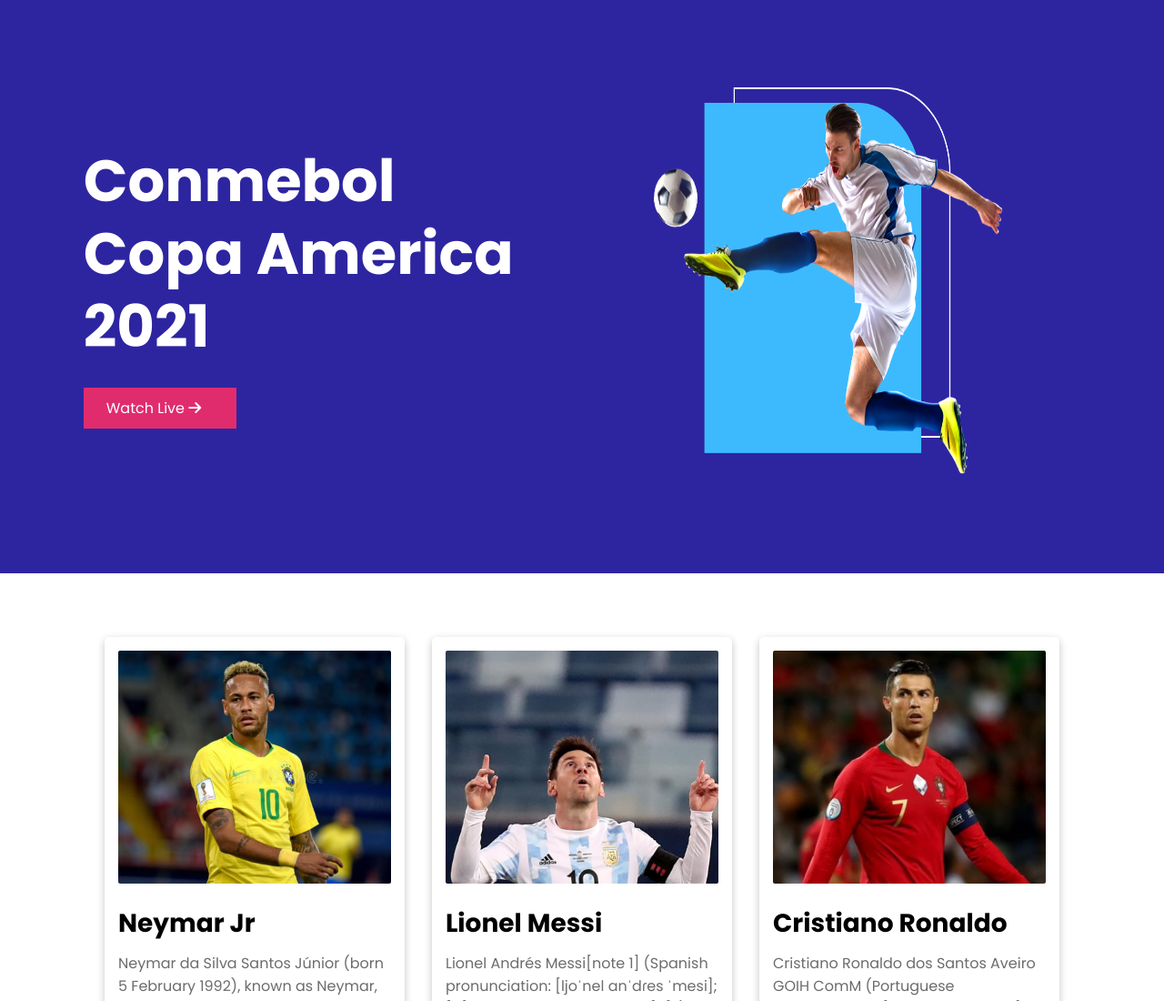
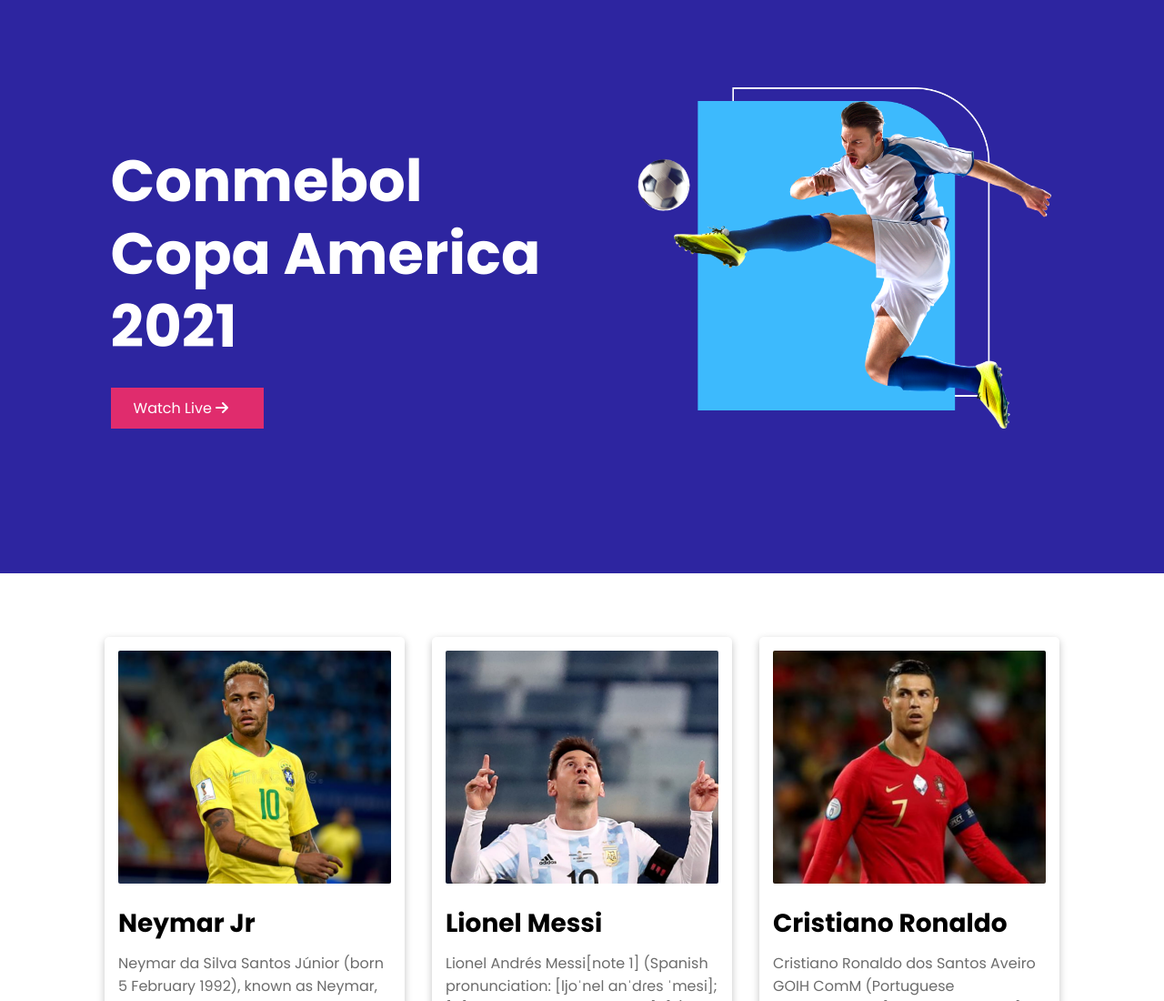
Before and after one commit to Jahin69/Assingment2-Football-Website, a plain HTML site: page index.html in a window 1280 px wide. Shown: the top 1100 px of the page at 91% size. Drawn offline with Linux system fonts and the light colour scheme.

Commit message:
finished

```diff
--- a/style.css
+++ b/style.css
@@ -27,7 +27,7 @@ main{
 
  }
  .header-detail{
-     width: 485px;
+     width: 40%;
  }
  .header-detail h1{
     width: 485px;
@@ -51,13 +51,13 @@ main{
 }
 
  .header-image {
-     width: 556.01px;
+     width: 40%;
      height: 438px;
      text-align: center;
  }
  .header-image img{
-     width: 388px;
-     height: 428px;
+     width: 100%;
+
      transition: transform 0.2s linear;
  }
  .header-image img:hover{
@@ -210,7 +210,7 @@ footer{
 /*-------------------------------
 media queries
 -------------------- */
-@media only screen and (max-width:600px) {
+@media only screen and (max-width:500px) {
 
 /* -----------header section media queries -------------*/
 header{
@@ -241,7 +241,7 @@ header{
     width:100%;
     height:100% ;
 }
-/*----------------------- players section ------------------- */
+/*----------------------- players section queries------------------- */
 .players{
     margin-top:47px;
     width: 100vw;
```
